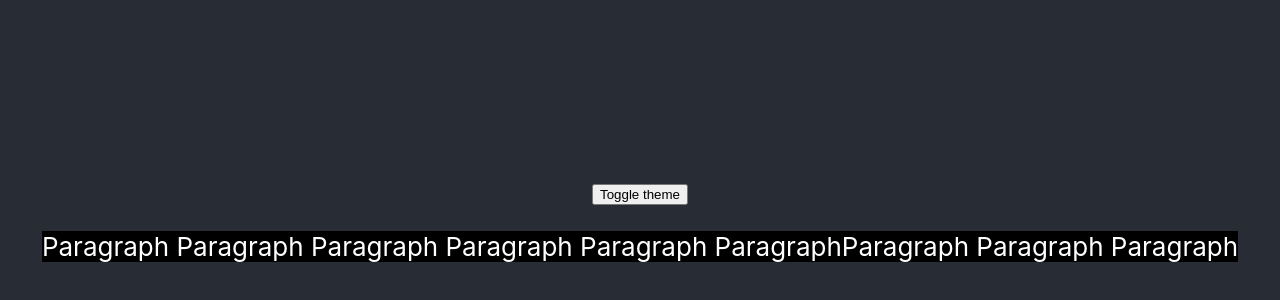
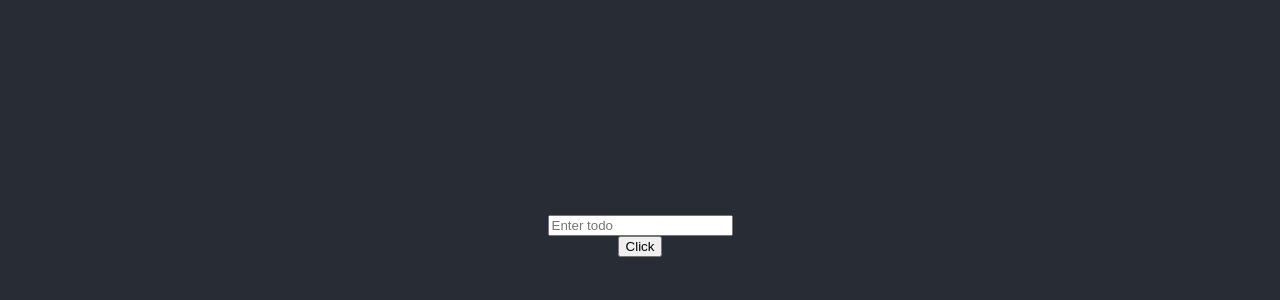
Before and after one commit to Nemo-0o0/LearnReactjs-hooks, a React (Create React App) app: page / in a window 1280 px wide. Shown: the part 164-464 px from the top of the page. Built offline with nearby package versions, Linux system fonts and the light colour scheme.

Commit message:
Context + useReducer

```diff
--- a/src/App.js
+++ b/src/App.js
@@ -1,21 +1,34 @@
-import Content from "./Content";
-import { useContext } from "react";
-import { ThemeContext } from "./ThemeContext";
-import "./App.css";
-
-// Context
-// CompA => CompB => CompC
-
-// theme: Dark / Light
+import './App.css'
+import { useStore , actions} from './store';
 
 function App() {
-  const context = useContext(ThemeContext)
+
+  const [state, dispatch] = useStore()
+  const { todos, todoInput } = state
+
+  const handleAdd = () => {
+    dispatch(actions.addTodo(todoInput))
+  }
+
+  console.log(todos)
+
+  console.log('todoInput:', todoInput);
+
   return (
-      <div className="App-header">
-        <button onClick={context.toggleTheme}>Toggle theme</button>
-        <Content />
-      </div>
-  );
+    <div className="App-header">
+      <input
+        value={todoInput}
+        placeholder='Enter todo'
+        onChange={e => {
+          dispatch(actions.setTodoInput(e.target.value))
+        }}
+      />
+      <button onClick={handleAdd}>Click</button>
+      {todos.map((todo, index) => (
+        <li key={index}>{todo}</li>
+      ))}
+    </div>
+   );
 }
 
 export default App;
--- /dev/null
+++ b/src/store/Context.js
@@ -0,0 +1,5 @@
+import { createContext } from "react";
+
+const Context = createContext()
+
+export default Context;
--- /dev/null
+++ b/src/store/Provider.js
@@ -0,0 +1,17 @@
+import { useReducer } from "react";
+import Context from "./Context";
+import reducer , {initState} from "./reducer";
+import logger from './logger'
+
+function Provider({children}) {
+
+    const [state, dispatch] = useReducer(logger(reducer), initState)
+
+    return (
+        <Context.Provider value={[state , dispatch]}>
+            {children}
+        </Context.Provider>
+     );
+}
+
+export default Provider;
--- /dev/null
+++ b/src/store/actions.js
@@ -0,0 +1,11 @@
+import {ADD_TODO_INPUT, SET_TODO_INPUT} from './constants'
+
+export const setTodoInput = payload => ({
+    type: SET_TODO_INPUT,
+    payload,
+})
+
+export const addTodo = payload => ({
+    type: ADD_TODO_INPUT,
+    payload,
+})
--- /dev/null
+++ b/src/store/constants.js
@@ -0,0 +1,2 @@
+export const SET_TODO_INPUT = 'set_todo_input'
+export const ADD_TODO_INPUT = 'add_todo'
--- /dev/null
+++ b/src/store/hooks.js
@@ -0,0 +1,8 @@
+import { useContext } from "react";
+import Context from "./Context";
+
+export const useStore = () => {
+    const [state, dispatch] = useContext(Context)
+
+    return [state, dispatch]
+}
--- /dev/null
+++ b/src/store/index.js
@@ -0,0 +1,5 @@
+export { default as StoreProvider} from './Provider'
+export { default as StoreContext} from './Context'
+export * from './hooks'
+
+export * as actions from './actions'
--- /dev/null
+++ b/src/store/logger.js
@@ -0,0 +1,15 @@
+function logger(reducer) {
+    return ( prevState, action ) => {
+        console.group(action.type)
+        console.log('Prev State:', prevState)
+        console.log('Action:', action)
+
+        const nextState = reducer(prevState, action)
+
+        console.log('Prev State:', nextState)
+        console.groupEnd()
+        return nextState
+    }
+}
+
+export default logger;
--- /dev/null
+++ b/src/store/reducer.js
@@ -0,0 +1,27 @@
+import { SET_TODO_INPUT, ADD_TODO_INPUT } from "./constants";
+
+const initState = {
+    todos: [],
+    todoInput: '',
+}
+
+function reducer(state, action) {
+    switch ( action.type ) {
+        case SET_TODO_INPUT:
+            return {
+                ...state,
+                todoInput: action.payload,
+            }
+        case ADD_TODO_INPUT:
+            return {
+                ...state,
+                todos: [...state.todos, action.payload],
+                todoInput: '',
+            }
+            default:
+                throw new Error('Invalid action.')
+    }
+}
+
+export { initState }
+export default reducer;
```
Also changed, not shown: src/index.js (+5 -5 lines).
